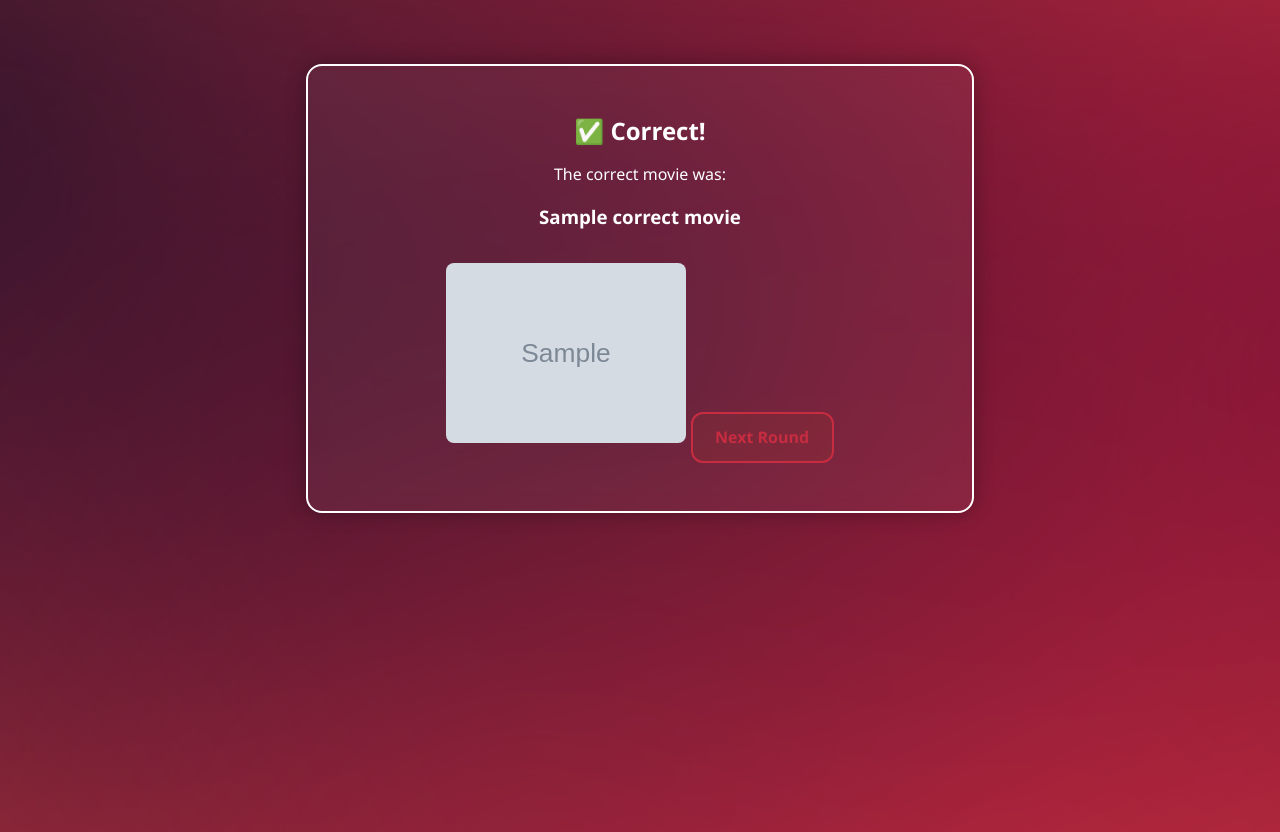
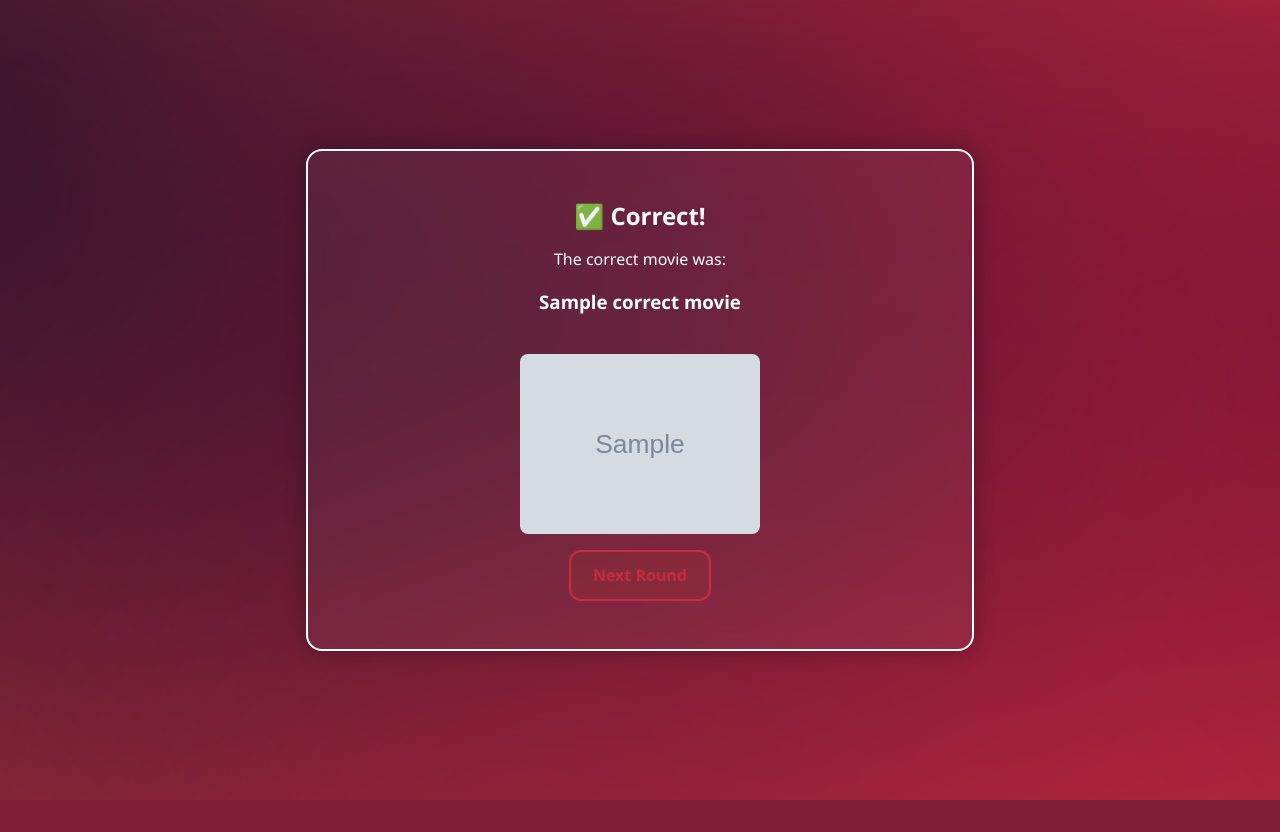
Before and after one commit to Alfemil99/IMDBQuiz, a Flask app: template app/templates/result.html in a window 1280 px wide. After the commit the page ends 800 px from the top, so only its background shows below. Run offline with Flask 3, Linux system fonts and the light colour scheme; the template is opened without the code that fills it: most values are stand-ins (such as "Sample title", 1, 10 or a date in 2020); grey boxes marked "Sample" are stand-in pictures.

Commit message:
Fixed correct answer

```diff
--- a/app/static/style.css
+++ b/app/static/style.css
@@ -9,17 +9,18 @@
 /* ----------- Base Layout ----------- */
 body {
   margin: 0;
-  padding: 1rem;
+  padding: 0;
   min-height: 100vh;
-  overflow-x: hidden;
   display: flex;
-  flex-direction: column;
+  justify-content: center;
   align-items: center;
   background: radial-gradient(ellipse at center, var(--first-color) 0%, var(--second-color) 40%, var(--third-color) 70%, var(--fourth-color) 100%);
   font-family: 'Segoe UI', sans-serif;
   color: var(--white-color);
   text-align: center;
+  position: relative;
 }
+
 
 /* ----------- Animated Background ----------- */
 .animated-bg {
@@ -51,7 +52,7 @@ body {
   padding: 2rem;
   width: 90%;
   max-width: 600px;
-  margin: 3rem auto;
+  margin: 0 auto;
   backdrop-filter: blur(10px);
   box-shadow: 0 0 20px rgba(0, 0, 0, 0.3);
 }
@@ -233,3 +234,11 @@ input[type="text"] {
   margin: 0;
   font-weight: bold;
 }
+
+.poster-container {
+  display: flex;
+  flex-direction: column;
+  align-items: center;
+  justify-content: center;
+  margin-top: 1.5rem;
+}
--- a/app/templates/gameover.html
+++ b/app/templates/gameover.html
@@ -40,9 +40,5 @@
       </table>
     </div>
   </div>
-
-
-  </div>
-
 </body>
 </html>
--- a/app/templates/result.html
+++ b/app/templates/result.html
@@ -10,13 +10,13 @@
 
   <div class="card">
     <h2 class="correct-title">✅ Correct!</h2>
-
     <p>The correct movie was:</p>
     <h3>{{ correct_movie.title }}</h3>
 
-    <img class="poster" src="{{ correct_movie.poster_link }}" alt="Poster">
-
-    <a href="{{ url_for('main.game') }}" class="hint-btn">Next Round</a>
+    <div class="poster-container">
+      <img class="poster" src="{{ correct_movie.poster_link }}" alt="Poster">
+      <a href="{{ url_for('main.game') }}" class="hint-btn">Next Round</a>
+    </div>
   </div>
 </body>
 </html>
```
Lines whose indentation alone changed are shown as unchanged.
